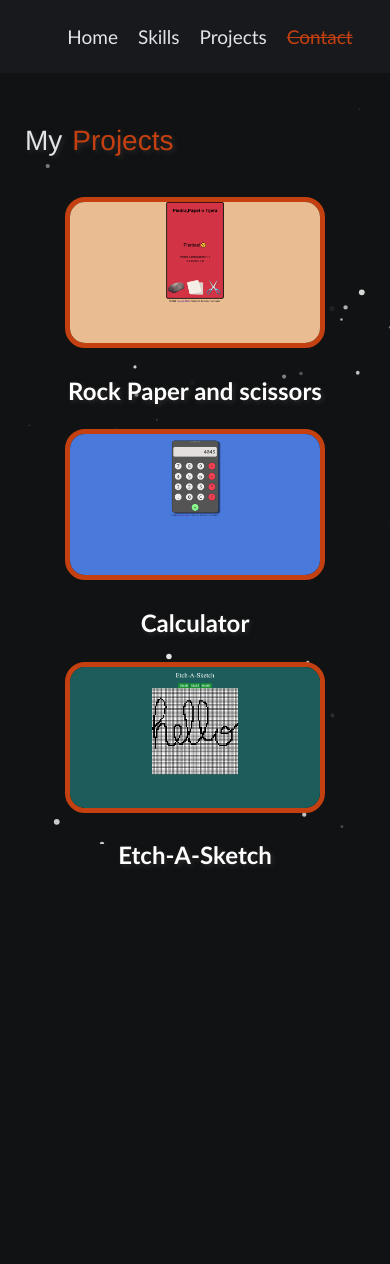
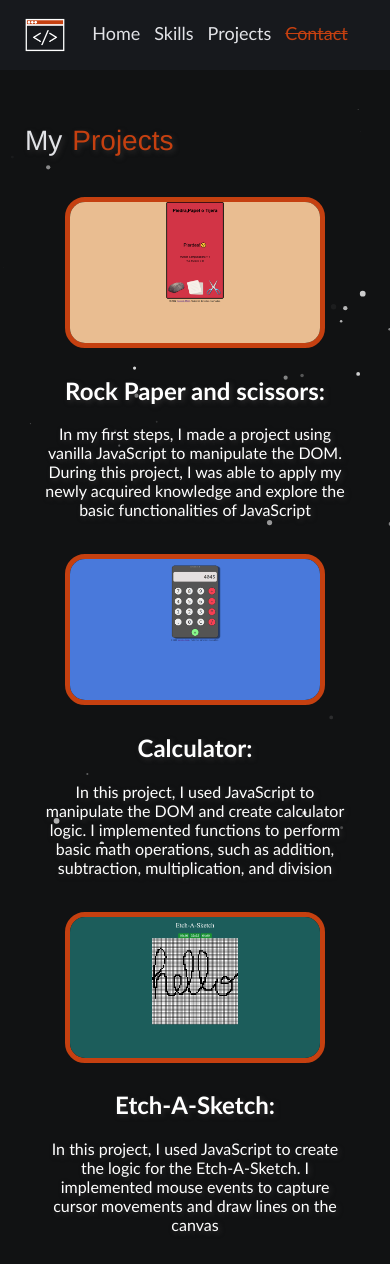
Before and after one commit to gonzalo00913/Portfolio-React, a React (Create React App) app: page /proyectos in a window 390 px wide. Before the commit the page ends 889 px from the top, so only its background shows below. Built offline with nearby package versions, Linux system fonts and the light colour scheme; a web font is replaced by a local one.

Commit message:
cambios responsive y proyecto agragando texto

```diff
--- a/src/componentes/Nav/style.css
+++ b/src/componentes/Nav/style.css
@@ -99,18 +99,23 @@ display: none;
    display: flex;
    justify-content: center;
    margin: auto;
+   margin-right: 30px;
 
  }
 
  .link {
    color: #e2e3e7;
    list-style: none;
-   margin: 10px;
-   font-size: 19px;
+   margin: 7px;
+
+   font-size: 18px;
 
  }
  .ban {
- display: none;
+  width: 40px;
+
+  float: left;
+  margin-left: 10px;
 }
 }
 
--- a/src/componentes/Proyectos/Proyectos.jsx
+++ b/src/componentes/Proyectos/Proyectos.jsx
@@ -6,35 +6,39 @@ import "../Proyectos/styleProyectos.css";
 const proyectos = [
   {
     id: 1,
-    titulo: "Rock Paper and scissors",
+    titulo: "Rock Paper and scissors:",
     descripcion: "",
     imagen: proyecto1,
-    link:"https://gonzalo00913.github.io/Project-Rock-Paper-Scissors/"
+    link:"https://gonzalo00913.github.io/Project-Rock-Paper-Scissors/",
+    descripcion:"In my first steps, I made a project using vanilla JavaScript to manipulate the DOM. During this project, I was able to apply my newly acquired knowledge and explore the basic functionalities of JavaScript"
 
   },
   {
     id: 2,
-    titulo: "Calculator",
+    titulo: "Calculator:",
     descripcion: "",
     imagen: proyecto2,
-    link:"https://gonzalo00913.github.io/Project--Three-Project-Calculator/"
+    link:"https://gonzalo00913.github.io/Project--Three-Project-Calculator/",
+    descripcion:"In this project, I used JavaScript to manipulate the DOM and create calculator logic. I implemented functions to perform basic math operations, such as addition, subtraction, multiplication, and division"
   },
   {
     id: 3,
-    titulo: "Etch-A-Sketch",
+    titulo: "Etch-A-Sketch:",
     descripcion: "",
     imagen: proyecto3,
-    link:"https://gonzalo00913.github.io/Etch-A-Sketch/"
+    link:"https://gonzalo00913.github.io/Etch-A-Sketch/",
+    descripcion:"In this project, I used JavaScript to create the logic for the Etch-A-Sketch. I implemented mouse events to capture cursor movements and draw lines on the canvas"
   },
+
 ];
 
-function Proyecto({ titulo, descripcion, imagen,link }) {
+function Proyecto({ titulo, descripcion, imagen,link}) {
   return (
     <div className="proyecto">
       <a href={link}>
       <img className="proyecto-img" src={imagen} alt={titulo} />
       <h2>{titulo}</h2>
-      <p>{descripcion}</p>
+      <p className="parrafo-proyecto">{descripcion}</p>
 
       </a>
     </div>
@@ -56,6 +60,7 @@ function Proyectos() {
             descripcion={proyecto.descripcion}
             imagen={proyecto.imagen}
             link={proyecto.link}
+
           />
         ))}
       </div>
--- a/src/componentes/Proyectos/styleProyectos.css
+++ b/src/componentes/Proyectos/styleProyectos.css
@@ -35,7 +35,11 @@
   transition: transform 0.6s ease-in-out;
 }
 
-
+.parrafo-proyecto{
+  width: 300px;
+  margin: auto;
+  padding-bottom: 30px;
+}
 /*Habilidades Responsive*/
 
 @media screen and (max-width: 300px) {
```
